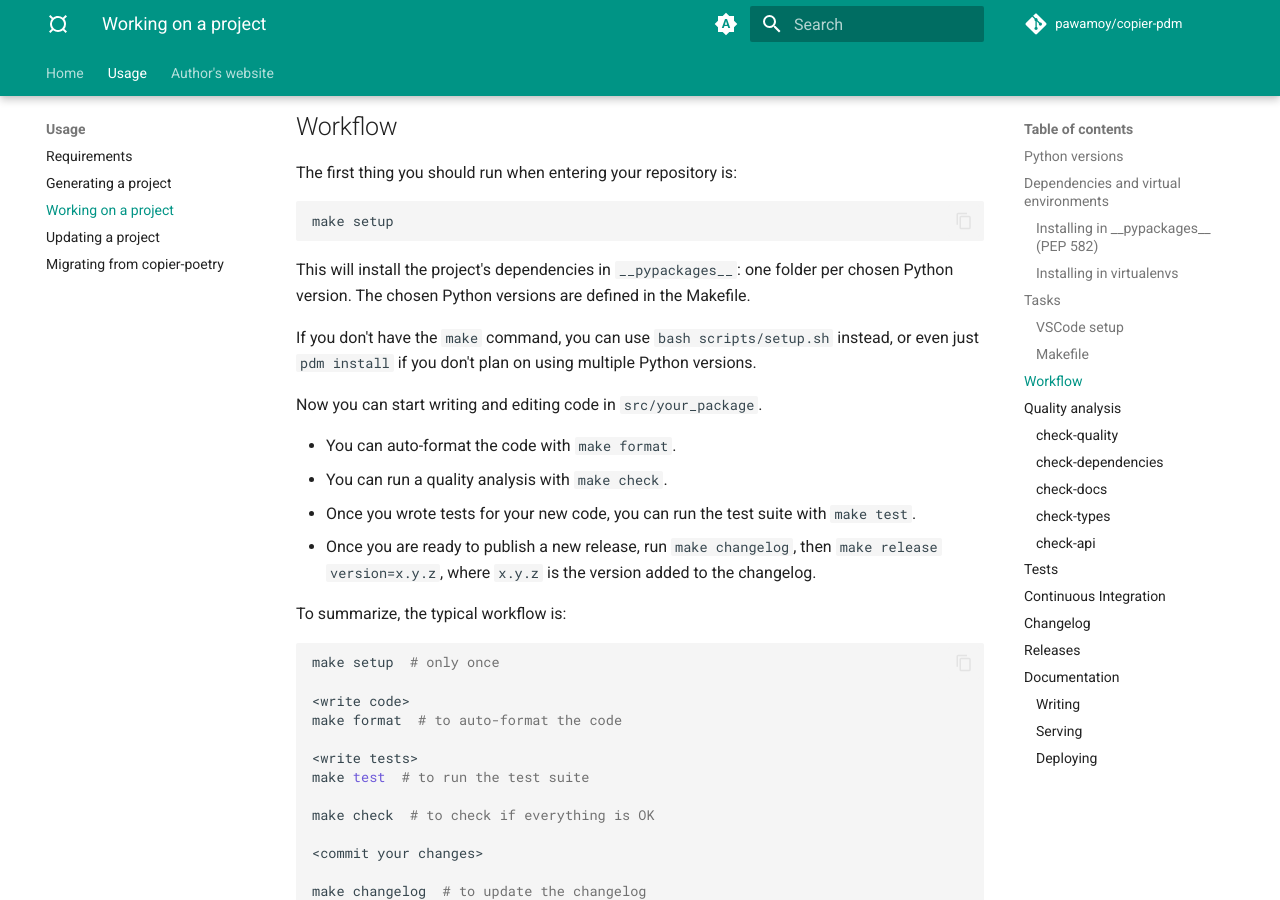
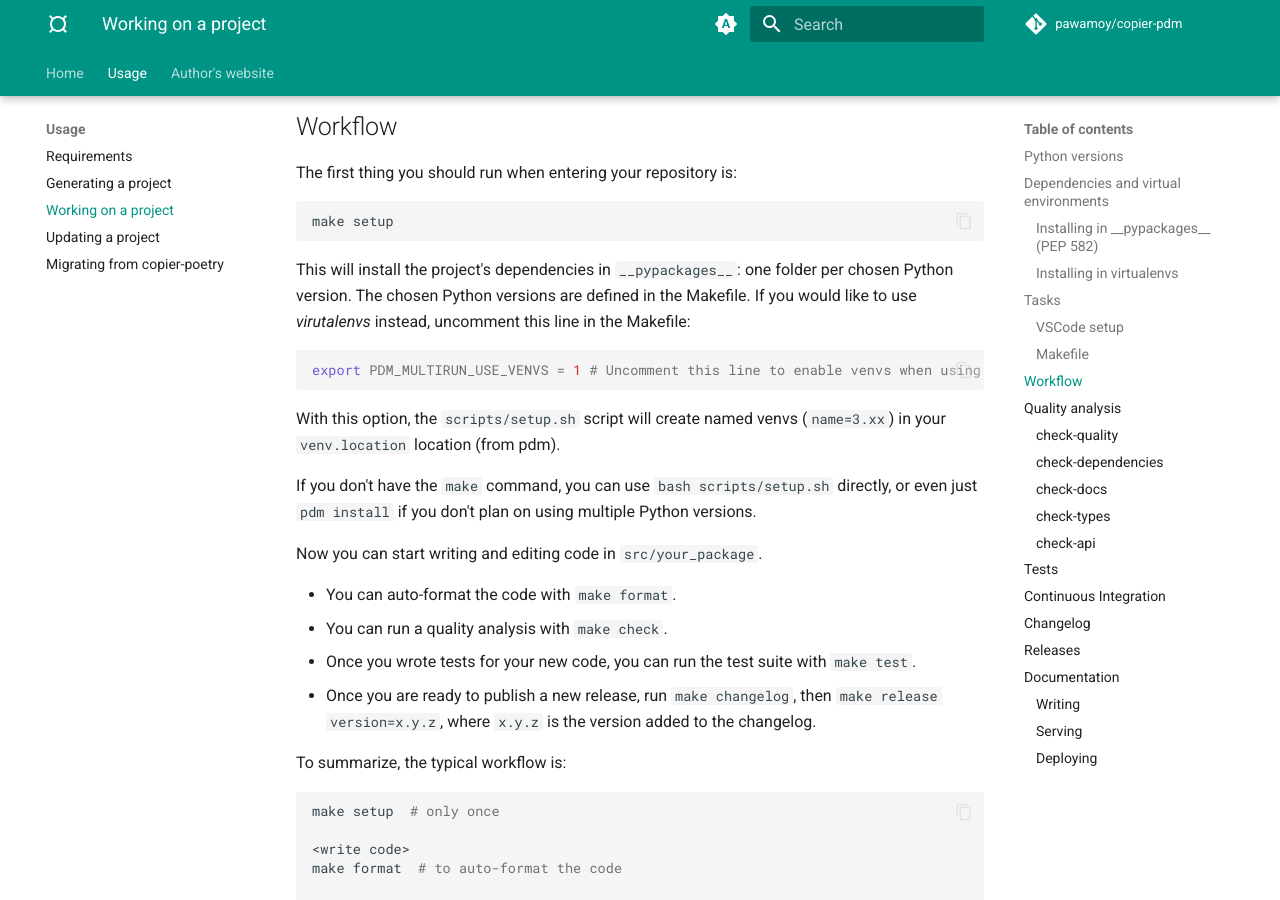
Before and after one commit to pawamoy/copier-pdm, an MkDocs documentation site: the page built from docs/work.md, in a window 1280 px wide and 900 px high, scrolled down 4770 px. Built offline with MkDocs 1.6.1 and Material for MkDocs 9.7.7, drawn with Linux system fonts in a browser that asks for light colours; comment, search, counter and statistics services are not loaded.

Commit message:
docs: enable virtualenvs in Makefile
Adding section on using the `PDM_MULTIRUN_USE_VENVS` variable in the Makefile.

````diff
--- a/docs/work.md
+++ b/docs/work.md
@@ -232,9 +232,18 @@
 This will install the project's dependencies in `__pypackages__`:
 one folder per chosen Python version.
 The chosen Python versions are defined in the Makefile.
+If you would like to use *virutalenvs* instead, uncomment this line in the Makefile:
+
+```bash
+export PDM_MULTIRUN_USE_VENVS = 1 # Uncomment this line to enable venvs when using multirun
+```
+
+With this option, the `scripts/setup.sh` script
+will create named venvs (`name=3.xx`)
+in your `venv.location` location (from pdm).
 
 If you don't have the `make` command,
-you can use `bash scripts/setup.sh` instead,
+you can use `bash scripts/setup.sh` directly,
 or even just `pdm install`
 if you don't plan on using multiple Python versions.
 
````
